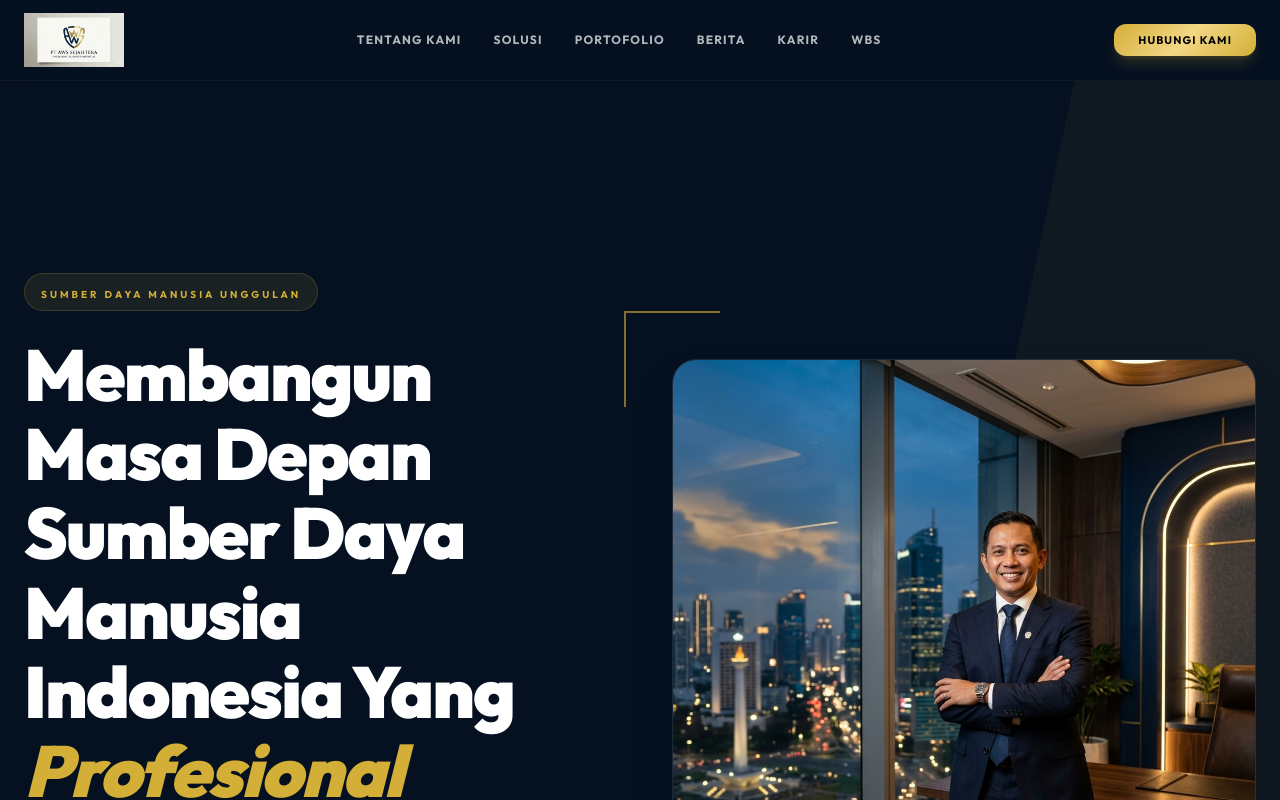
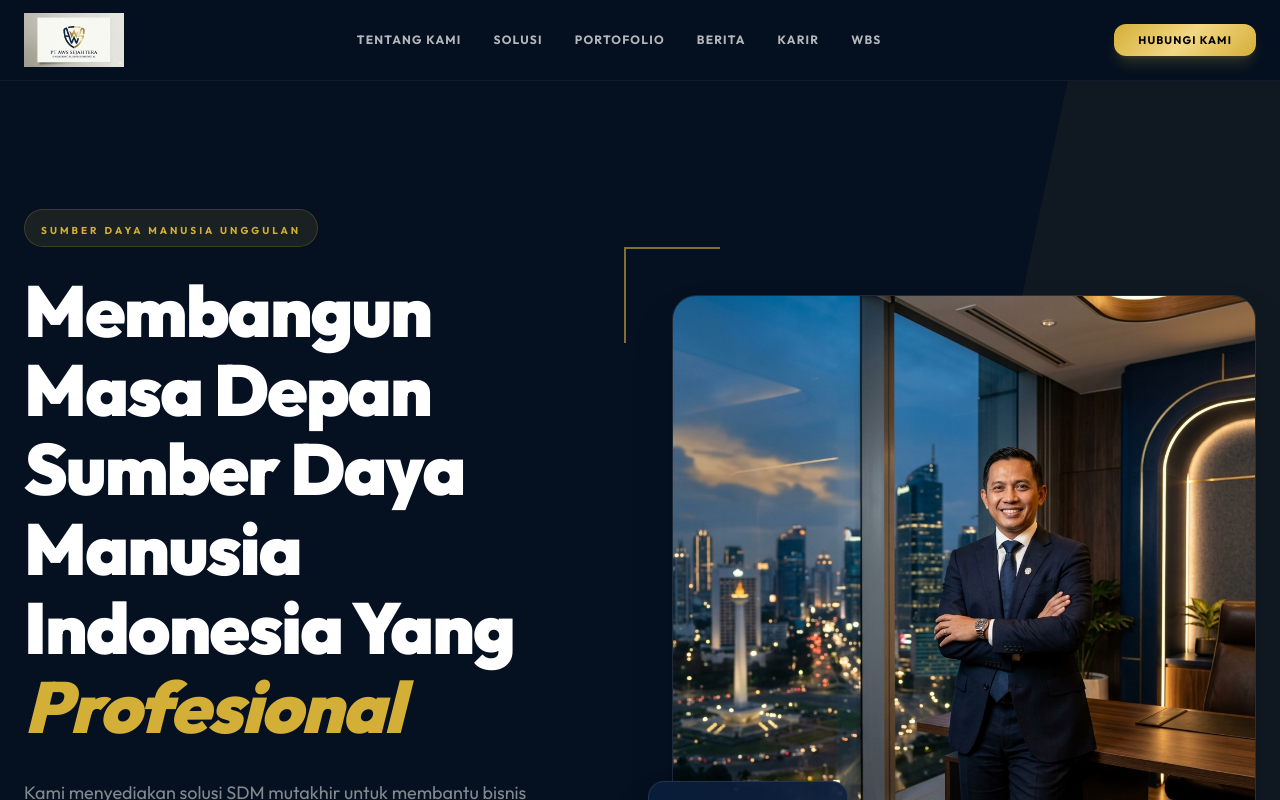
Before and after one commit to sofyannurrohman/outsourching, a Next.js app in the folder frontend/: page / in a window 1280 px wide. Shown: the top 800 px of the page. Built offline with nearby package versions, Linux system fonts and the light colour scheme.

Commit message:
feat: set aws logo as favicon and reduce hero top padding

```diff
--- a/frontend/components/landing/Hero.tsx
+++ b/frontend/components/landing/Hero.tsx
@@ -8,7 +8,7 @@ import Link from "next/link";
 
 export default function Hero() {
   return (
-    <section className="relative pt-32 pb-20 lg:pt-48 lg:pb-32 overflow-hidden">
+    <section className="relative pt-24 pb-20 lg:pt-32 lg:pb-32 overflow-hidden">
       {/* Background Decorative Elements */}
       <div className="absolute top-0 right-0 w-1/2 h-full bg-primary/5 -skew-x-12 translate-x-1/2 pointer-events-none" />
 
```
Also changed, not shown: frontend/app/icon.png (added).
